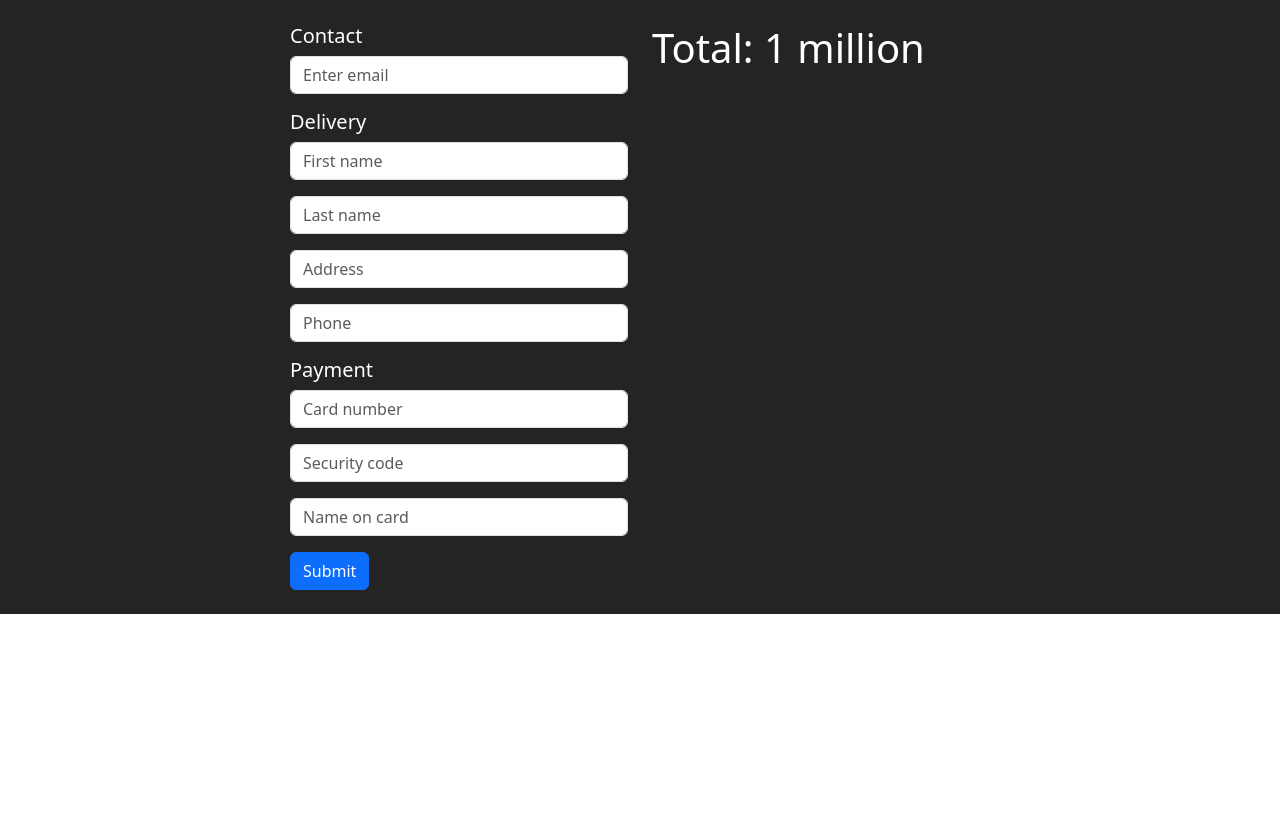
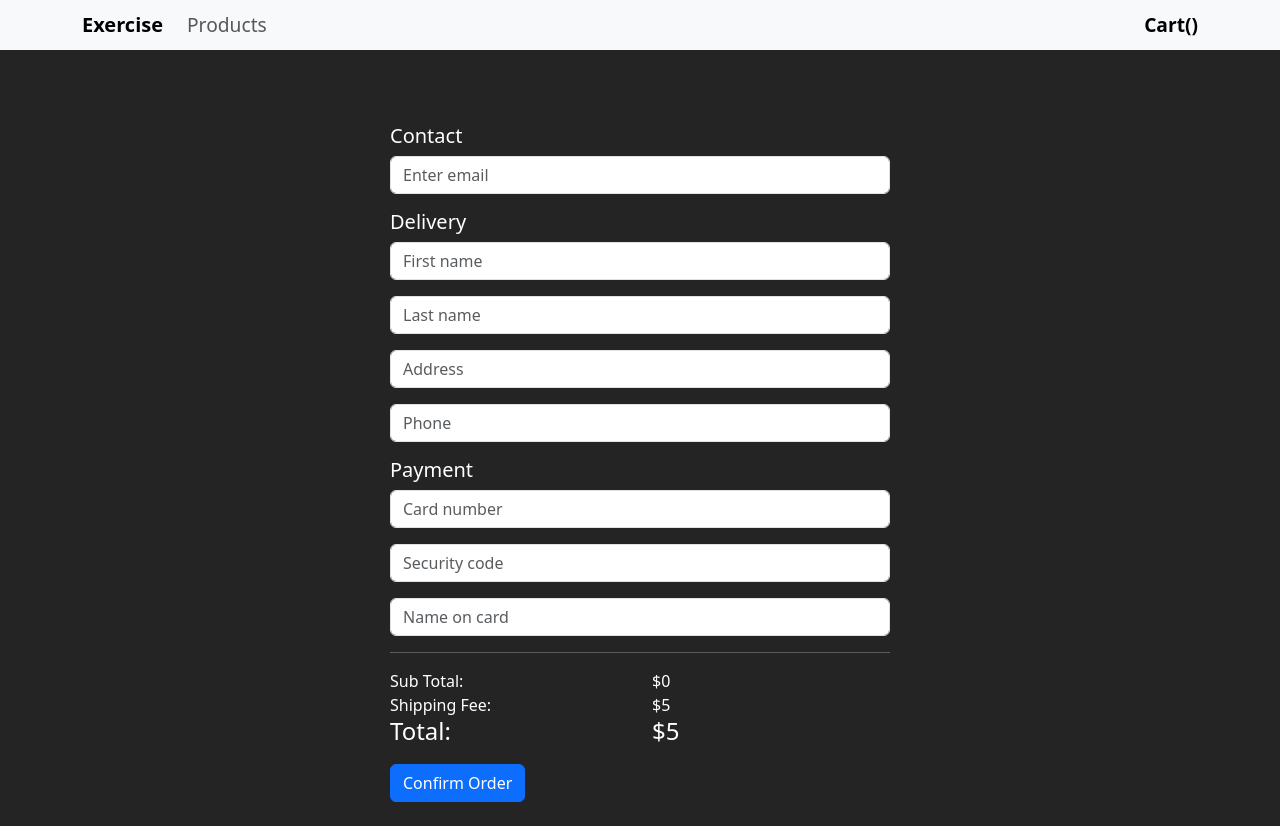
Before and after one commit to dann0088/simple-order-payment-system, a React (Vite) app in the folder frontend/: page /checkout in a window 1280 px wide. Before the commit the page ends 800 px from the top, so only its background shows below. Built offline with nearby package versions, Linux system fonts and the light colour scheme.

Commit message:
updating frontend for checkout

```diff
--- a/frontend/src/components/cart.tsx
+++ b/frontend/src/components/cart.tsx
@@ -2,6 +2,7 @@ import { useEffect, useState } from "react";
 import { Table, Image, Col, Row, Button } from "react-bootstrap";
 import NavBar from "./navBar";
 import { Link } from "react-router-dom";
+import Checkout from "./checkout";
 
 export default function Cart() {
 	let localCartList : any = JSON.parse(localStorage.getItem("cartList") || "[]");
--- a/frontend/src/components/checkout.tsx
+++ b/frontend/src/components/checkout.tsx
@@ -1,31 +1,57 @@
 import { useState } from "react"
-import { Button, Col, Form, Row } from "react-bootstrap"
+import { Button, Card, Col, Form, Modal, Row } from "react-bootstrap"
+import NavBar from "./navBar";
 
-type Props = {
-    subTotal: number
+
+export default function Checkout() {
+  let localCartList : any = JSON.parse(localStorage.getItem("cartList") || "[]");
+	const [validated, setValidated] = useState<boolean>(false);
+  // To Do - set shipping fee base on user Address (current set on dummy data)
+  const [shippingFee, setShippingFee] = useState<number>(5);
+  const [show, setShow] = useState(false);
+
+  const computeSubTotal = () => {
+    let subtotal : number = 0;
+    for (let i = 0; i < localCartList.length; i++) {
+      subtotal = subtotal + parseInt(localCartList[i].productPrice);
     }
-
-export default function Checkout({subTotal} : Props) {
-	const [validated, setValidated] = useState(false);
+    return subtotal
+  }
 
 	const handleSubmit = (event: any) => {
 		const form = event.currentTarget;
+    event.preventDefault();
+    const formData = new FormData(form);
+    const data = Object.fromEntries(formData.entries());
+
     if (form.checkValidity() === false) {
-      event.preventDefault();
       event.stopPropagation();
+      setValidated(true);
+    } else {
+      handleShow();
+    }
 	}
 
-    setValidated(true);
+  const handleDummyCardMoney = (event: any) => {
+    const dummyMoney = event.target.value;
+    console.log(dummyMoney);
   }
 
+  const getTotalPrice = () => {
+    return computeSubTotal() + shippingFee;
+  }
+
+  const handleClose = () => setShow(false);
+  const handleShow = () => setShow(true);
+
   return(
-			<div className="py-4 center-table" style={{width: 700, color: "white", textAlign: "left"}}>
-				<Row>
-					<Col>
+    <>
+      <NavBar/>
+      <div className="py-4 center-table" style={{width: 500, color: "white", textAlign: "left"}}>
         <h5>Contact</h5>
         <Form noValidate validated={validated} onSubmit={handleSubmit}>
           <Form.Group className="mb-3" controlId="formContact">
-								<Form.Control type="text" placeholder="Enter email" required />
+            <Form.Control type="email" placeholder="Enter email" name="email" required />
             <Form.Control.Feedback type="invalid">
               Please provide an email.
             </Form.Control.Feedback>
@@ -33,28 +59,28 @@ export default function Checkout({subTotal} : Props) {
 
           <h5>Delivery</h5>
           <Form.Group className="mb-3" controlId="formFirstName">
-								<Form.Control type="text" placeholder="First name" required/>
+            <Form.Control type="text" placeholder="First name" name="firstName" required/>
             <Form.Control.Feedback type="invalid">
               Please provide your first name.
             </Form.Control.Feedback>
           </Form.Group>
 
           <Form.Group className="mb-3" controlId="formLastName">
-								<Form.Control type="text" placeholder="Last name" required/>
+            <Form.Control type="text" placeholder="Last name" name="lastName" required/>
             <Form.Control.Feedback type="invalid">
               Please provide your last name.
             </Form.Control.Feedback>
           </Form.Group>
 
           <Form.Group className="mb-3" controlId="formAddress">
-								<Form.Control type="text" placeholder="Address" required/>
+            <Form.Control type="text" placeholder="Address" name="address" required/>
             <Form.Control.Feedback type="invalid">
               Please provide an address.
             </Form.Control.Feedback>
           </Form.Group>
 
           <Form.Group className="mb-3" controlId="formContact">
-								<Form.Control type="text" placeholder="Phone" required/>
+            <Form.Control type="number" placeholder="Phone" name="phone" required/>
             <Form.Control.Feedback type="invalid">
               Please provide your contact.
             </Form.Control.Feedback>
@@ -62,38 +88,68 @@ export default function Checkout({subTotal} : Props) {
 
           <h5>Payment</h5>
           <Form.Group className="mb-3" controlId="formCardNumber">
-								<Form.Control type="text" placeholder="Card number" required/>
+            <Form.Control type="text" placeholder="Card number" name="cardNumber" required/>
             <Form.Control.Feedback type="invalid">
               Card Number is required.
             </Form.Control.Feedback>
           </Form.Group>
 
           <Form.Group className="mb-3" controlId="formSecurityCode">
-								<Form.Control type="text" placeholder="Security code" required/>
+            <Form.Control type="number" placeholder="Security code" name="securityCode" required/>
             <Form.Control.Feedback type="invalid">
               Card Security Code is required.
             </Form.Control.Feedback>
           </Form.Group>
 
           <Form.Group className="mb-3" controlId="formCardName">
-								<Form.Control type="text" placeholder="Name on card" required/>
+            <Form.Control type="text" placeholder="Name on card" name="cardName" required/>
             <Form.Control.Feedback type="invalid">
               Name on card is required.
             </Form.Control.Feedback>
           </Form.Group>
+          <hr/>
+          <Row>
+            <Col>Sub Total:</Col>
+            <Col>${computeSubTotal()}</Col>
+          </Row>
+          <Row>
+            <Col>Shipping Fee:</Col>
+            <Col>${shippingFee}</Col>
+          </Row>
+          <Row>
+            <Col><h4>Total:</h4></Col>
+            <Col><h4>${getTotalPrice()}</h4></Col>
+          </Row>
 
-							<Button variant="primary" type="submit">
-								Submit
+          <Button variant="primary" type="submit" style={{marginTop: 10}}>
+            Confirm Order
           </Button>
         </Form>
-				</Col>
-
-				<Col>
-					<h1>Total: 1 million</h1>
-				</Col>
-				</Row>
-
 			</div>
 
+      <Modal
+        show={show}
+        onHide={handleClose}
+        backdrop="static"
+        keyboard={false}
+      >
+        <Modal.Header closeButton>
+          <Modal.Title>Dummy money inside the card (for response)</Modal.Title>
+        </Modal.Header>
+        <Modal.Body>
+          Add dummy money inside your card to test the response from the server
+          <Form.Control type="number" placeholder="Dummy card money" name="dummyCardMoney" onChange={handleDummyCardMoney} required/>
+            <Form.Control.Feedback type="invalid">
+              Please add dummy money to test API response
+            </Form.Control.Feedback>
+        </Modal.Body>
+        <Modal.Footer>
+          <Button variant="secondary" onClick={handleClose}>
+            Close
+          </Button>
+          <Button variant="primary">Understood</Button>
+        </Modal.Footer>
+      </Modal>
+    </>
   )
 }
--- a/frontend/src/components/productDetails.tsx
+++ b/frontend/src/components/productDetails.tsx
@@ -154,8 +154,8 @@ export default function ProductDetails() {
 
               <Button variant="primary" onClick={addToCart}>Add to Cart</Button>{' '}
             </Card.Body>
-        </Card></Col>
-
+          </Card>
+        </Col>
       </Row>
     </div>
   );
```
Lines whose indentation alone changed are shown as unchanged.
